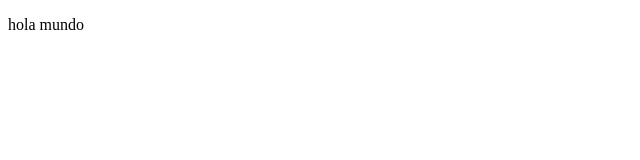
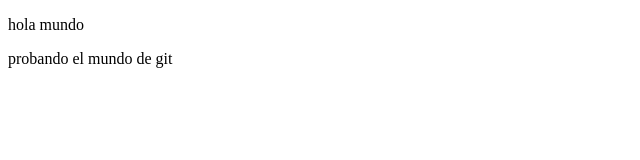
Before and after one commit to jhoelgutierrez/primer_proyecto, a plain HTML site: page index.html in a window 1280 px wide. Shown: the whole page, without its empty margins (0-640 px from the left). Drawn offline with Linux system fonts and the light colour scheme.

Commit message:
primer cambio en mi proyecto

```diff
--- a/index.html
+++ b/index.html
@@ -8,5 +8,6 @@
 </head>
 <body>
     <p>hola mundo</p>
+    <p>probando el mundo de git</p>
 </body>
 </html>
```
